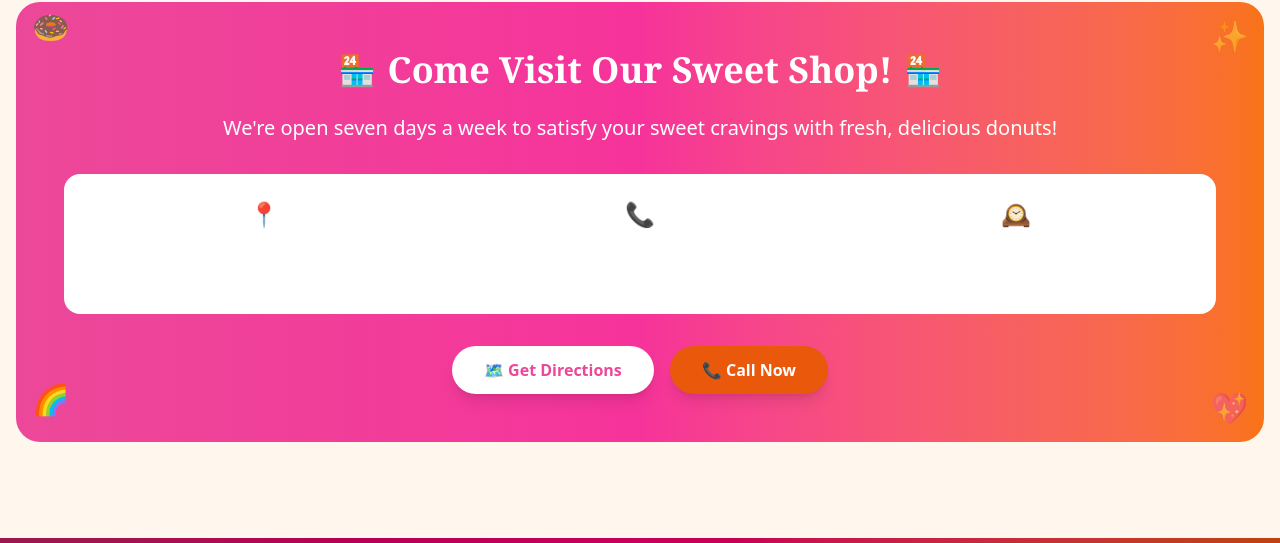
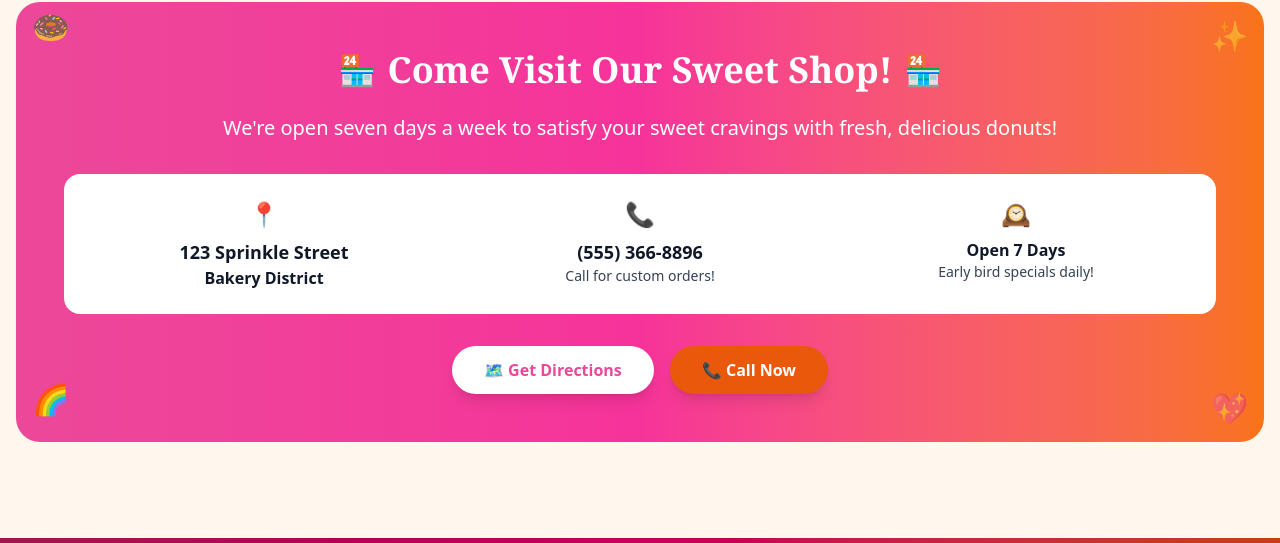
Before and after one commit to webmaister-ai/site-1, an Eleventy site: page src/index.html in a window 1280 px wide. Shown: the part 3224-3767 px from the top of the page. Built offline with nearby package versions, Linux system fonts and the light colour scheme; Eleventy itself is replaced by a stand-in of ours; files that its build step writes are made by us from their sources.

Commit message:
AI Task 27: Come Visit Our Sweet Shop! box on the frontpage ha...

```diff
--- a/src/index.html
+++ b/src/index.html
@@ -283,22 +283,22 @@ description: "The sweetest donuts in town! Freshly baked daily."
         </h2>
         <p class="text-xl mb-8">We're open seven days a week to satisfy your sweet cravings with fresh, delicious donuts!</p>
 
-        <div class="bg-white bg-opacity-20 rounded-2xl p-6 mb-8 backdrop-blur-sm">
+        <div class="bg-white bg-opacity-20 rounded-2xl p-6 mb-8 backdrop-blur-sm text-gray-800">
             <div class="grid md:grid-cols-3 gap-6 text-center">
                 <div>
                     <div class="text-2xl mb-2">📍</div>
-                    <p class="font-semibold text-lg">{{ business.contact.address.street }}</p>
-                    <p class="font-semibold">{{ business.contact.address.city }}</p>
+                    <p class="font-semibold text-lg text-gray-900">{{ business.contact.address.street }}</p>
+                    <p class="font-semibold text-gray-900">{{ business.contact.address.city }}</p>
                 </div>
                 <div>
                     <div class="text-2xl mb-2">📞</div>
-                    <p class="font-semibold text-lg">{{ business.contact.phone }}</p>
-                    <p class="text-sm opacity-90">Call for custom orders!</p>
+                    <p class="font-semibold text-lg text-gray-900">{{ business.contact.phone }}</p>
+                    <p class="text-sm text-gray-700">Call for custom orders!</p>
                 </div>
                 <div>
                     <div class="text-2xl mb-2">🕰️</div>
-                    <p class="font-semibold">Open 7 Days</p>
-                    <p class="text-sm opacity-90">Early bird specials daily!</p>
+                    <p class="font-semibold text-gray-900">Open 7 Days</p>
+                    <p class="text-sm text-gray-700">Early bird specials daily!</p>
                 </div>
             </div>
         </div>
```
